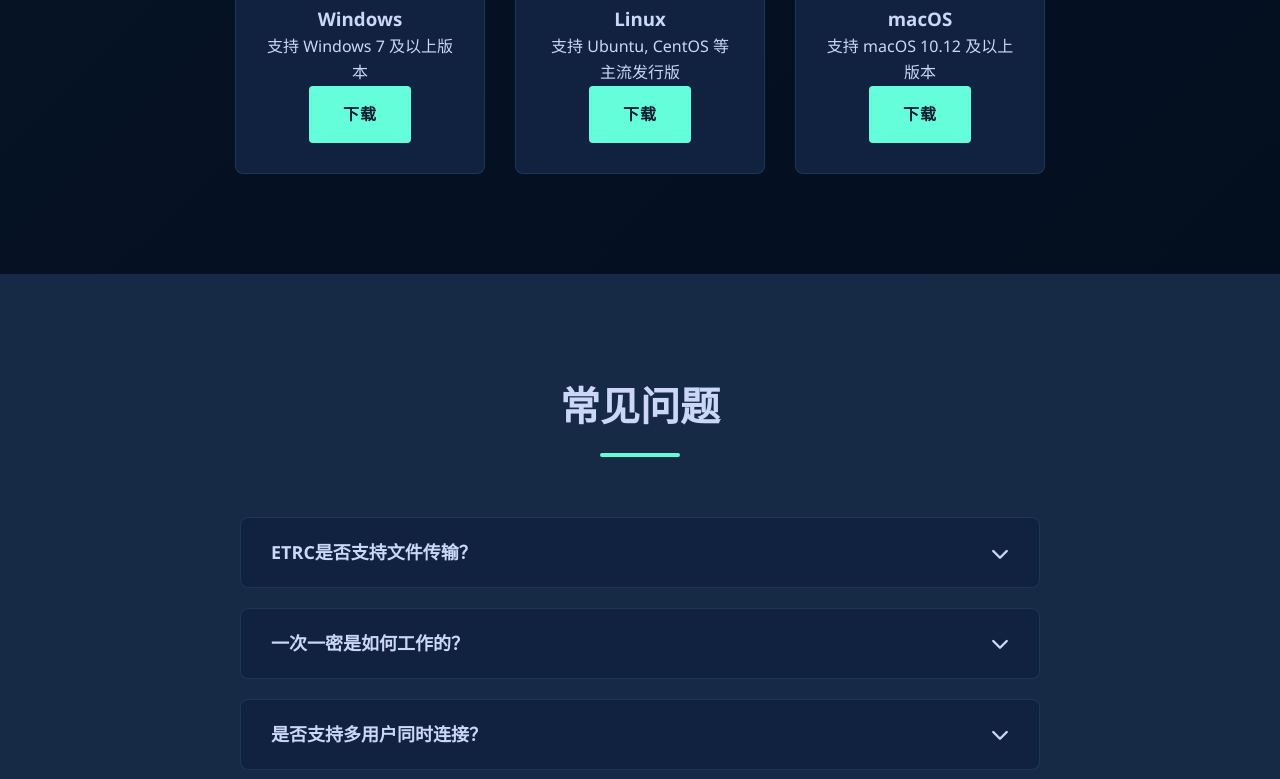
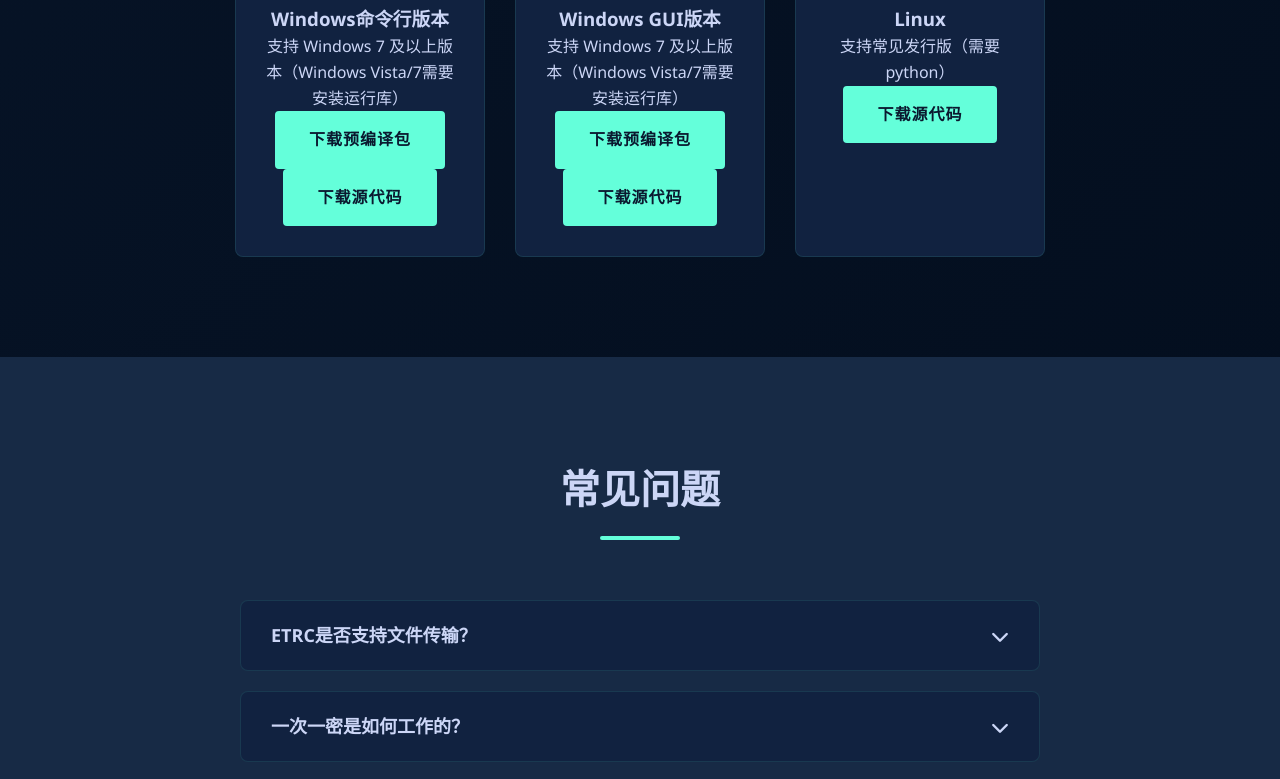
Before and after one commit to chemsource/etrc, a plain HTML site: page index.html in a window 1280 px wide. Shown: the part 2549-3328 px from the top of the page. Drawn offline with Linux system fonts and the light colour scheme.

Commit message:
Update index.html

```diff
--- a/index.html
+++ b/index.html
@@ -638,21 +638,23 @@ IPv4 Address. . . . . . . . . . . : 172.25.112.1</div>
             <div class="platforms">
                 <div class="platform">
                     <i class="fab fa-windows"></i>
-                    <h3>Windows</h3>
-                    <p>支持 Windows 7 及以上版本</p>
-                    <a href="#" class="btn">下载</a>
+                    <h3>Windows命令行版本</h3>
+                    <p>支持 Windows 7 及以上版本（Windows Vista/7需要安装运行库）</p>
+                    <a href="https://github.com/user-attachments/files/21014783/etrc_1.6_beta3_windows.zip" class="btn">下载预编译包</a>
+                    <a href="https://github.com/user-attachments/files/21014790/etrc_1.6_beta3_windows_src.zip" class="btn">下载源代码</a>
+                </div>
+                <div class="platform">
+                    <i class="fab fa-windows"></i>
+                    <h3>Windows GUI版本</h3>
+                    <p>支持 Windows 7 及以上版本（Windows Vista/7需要安装运行库）</p>
+                    <a href="https://github.com/user-attachments/files/21027919/etrc_1.7_alpha1_gui_windows.zip" class="btn">下载预编译包</a>
+                    <a href="https://github.com/user-attachments/files/21027924/ver.1.7.GUI.zip" class="btn">下载源代码</a>
                 </div>
                 <div class="platform">
                     <i class="fab fa-linux"></i>
                     <h3>Linux</h3>
-                    <p>支持 Ubuntu, CentOS 等主流发行版</p>
-                    <a href="#" class="btn">下载</a>
-                </div>
-                <div class="platform">
-                    <i class="fab fa-apple"></i>
-                    <h3>macOS</h3>
-                    <p>支持 macOS 10.12 及以上版本</p>
-                    <a href="#" class="btn">下载</a>
+                    <p>支持常见发行版（需要python）</p>
+                    <a href="https://github.com/user-attachments/files/21014797/etrc_1.6_beta3_linux.zip" class="btn">下载源代码</a>
                 </div>
             </div>
         </div>
@@ -717,7 +719,7 @@ IPv4 Address. . . . . . . . . . . : 172.25.112.1</div>
                 <a href="#"><i class="fab fa-discord"></i></a>
             </div>
             <div class="copyright">
-                &copy; 2023 ETRC Terminal. 保留所有权利。
+                &copy; 2025 Chemsource Studio. 保留所有权利。
             </div>
         </div>
     </footer>
```
